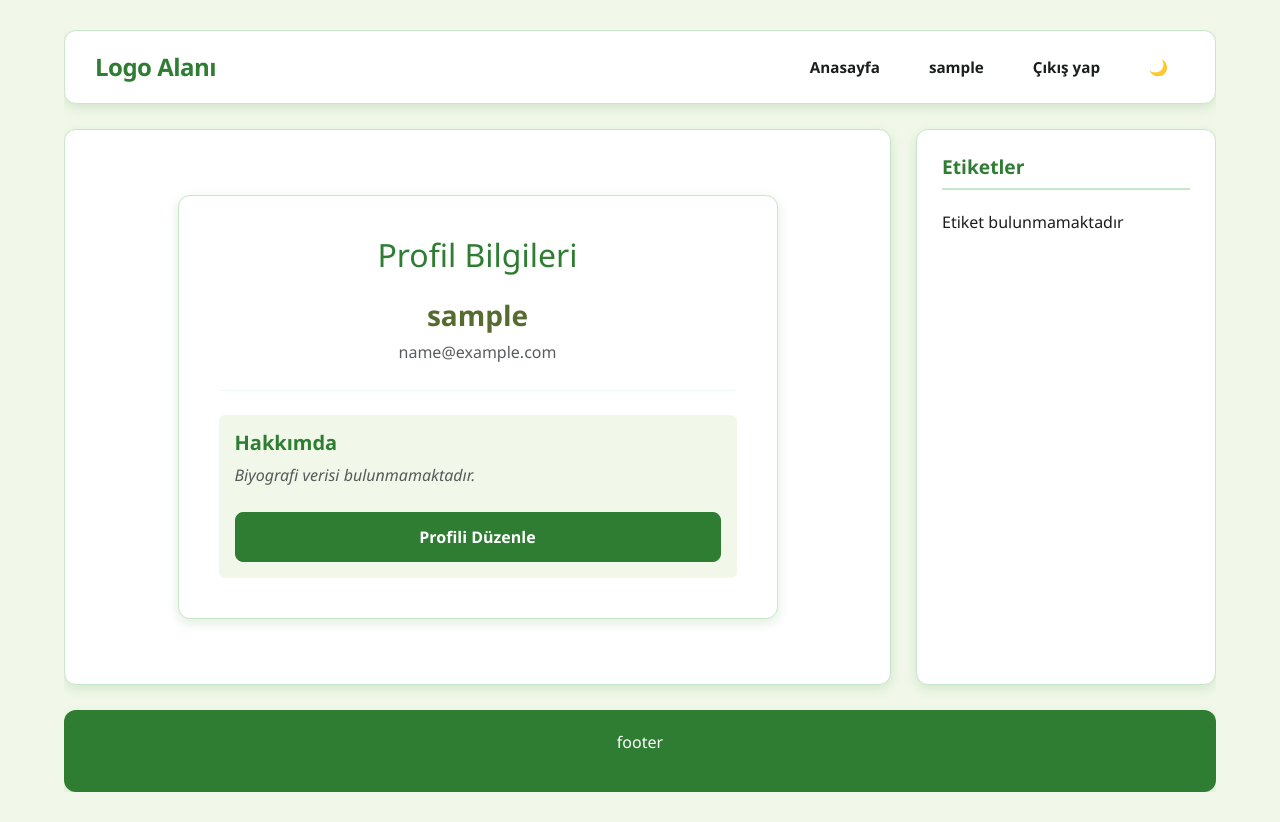
After one commit to xet0s/News-Blog-website, a Django app: page /profile/ in a window 1280 px wide. The commit adds this page. Run offline with Django 5.2, Linux system fonts and the light colour scheme; the visitor is signed in with stand-in values (Sample User, id 1); data that the repository does not hold is empty.

Commit message:
profil sayfası yazıldı. Kullanıcı resmi sonradan eklenicek

```diff
--- a/blog/admin.py
+++ b/blog/admin.py
@@ -1,5 +1,5 @@
 from django.contrib import admin
-from .models import Tag, Content
+from .models import Tag, Content,Profile
 from django.utils.html import format_html
 # Register your models here.
 
@@ -29,3 +29,6 @@ class admin_Content(admin.ModelAdmin):
         if not obj.pk:                  # Yeni bir nesne oluşturuluyorsa
             obj.author = request.user   # Yazar, o an giriş yapan kullanıcıdır
         super().save_model(request, obj, form, change)
+
+class admin_Profile(admin.ModelAdmin):
+    admin.site.register(Profile)
--- a/blog/apps.py
+++ b/blog/apps.py
@@ -4,3 +4,6 @@ from django.apps import AppConfig
 class BlogConfig(AppConfig):
     default_auto_field = 'django.db.models.BigAutoField'
     name = 'blog'
+
+    def ready(self):
+        import blog.signals
--- a/blog/models.py
+++ b/blog/models.py
@@ -46,3 +46,9 @@ class Content(models.Model):
     class Meta:
 
         ordering=["-created_at"]                                #nasıl sıralanacağını belirleyen kısım
+
+class Profile(models.Model):
+    user=models.OneToOneField(User, on_delete=models.CASCADE)
+    bio=models.TextField(max_length=500,blank=True,null=True)
+    def __str__(self):
+        return f"{self.user.username} Profili"
--- /dev/null
+++ b/blog/signals.py
@@ -0,0 +1,13 @@
+from django.db.models.signals import post_save
+from django.contrib.auth.models import User
+from django.dispatch import receiver
+from .models import Profile
+
+@receiver(post_save,sender=User)
+def created_profile(sender,instance,created,**kwargs):
+    if created:
+        Profile.objects.create(user=instance)
+
+@receiver(post_save,sender=User)
+def save_profile(sender,instance,**kawrgs):
+    instance.profile.save()
--- a/blog/urls.py
+++ b/blog/urls.py
@@ -11,6 +11,9 @@ urlpatterns = [
 
     path('tag/<slug:tag_slug>', views.content_by_tag,name="content_by_tag"),    #filtre
 
-    path("icerik_ekle/",blog_views.add_content,name="add_content"),
+    path("add_content/",blog_views.add_content,name="add_content"),     #içerik ekleme ekranı
+
+    path("profile/",blog_views.profile,name="profile"),             #profil ekranı
+    path("profile/edit/",blog_views.update_profile,name="update_profile")#profil düzenleme
 
 ]
--- a/blog/views.py
+++ b/blog/views.py
@@ -6,7 +6,7 @@ from django.contrib.auth.decorators import login_required
 from django.core.exceptions import PermissionDenied
 from django.contrib import messages
 from django.core.paginator import Paginator
-
+from .forms import ProfileUpdateForm
 # Create your views here.
 ITEM_PER_PAGE=6 #Her sayfada gösterilecek post miktarı
 
@@ -79,3 +79,23 @@ def add_content(request):
     else:
         form=ContentForm()
     return render(request, "blog/add_content.html",{"form":form}) #template gönderir
+
+@login_required
+def profile(request):
+    return render(request,"blog/profile.html")
+
+@login_required
+def update_profile(request):
+    if request.method=="POST":
+        form=ProfileUpdateForm(request.POST, instance=request.user.profile)
+
+        if form.is_valid():
+            form.save()
+            messages.success(request,"Profil başarıyla güncellendi")
+            return redirect("profile")
+    else:
+        form=ProfileUpdateForm(instance=request.user.profile)
+
+    return render(request,"blog/update_profile.html",{
+        "form":form,
+        })
--- a/static/css/style.css
+++ b/static/css/style.css
@@ -183,6 +183,10 @@ aside h3 {
     margin-bottom: 20px;
 }
 
+.aside-btn{
+    background-color: var(--bg-body);
+    color: var(--text-main);
+}
 /* FOOTER */
 footer {
     grid-area: footer;
@@ -300,6 +304,7 @@ footer {
     max-width: 600px;
     margin: 40px auto; /* Ortala */
     padding: 40px;
+    color: var(--text-muted);
 }
 
 .form-container h2 {
--- a/templates/base.html
+++ b/templates/base.html
@@ -33,7 +33,7 @@
                                 {% endif %}
                             {% endfor %}
                         {% endif %}
-                    <a href="#" class="nav-button">{{user.username}}</a>
+                    <a href="{% url 'profile' %}" class="nav-button">{{user.username}}</a>
                         <form action="{% url 'logout' %}" method="post" style="display: inline;">
                             {%csrf_token%}
                             <button type="submit" class="nav-button">Çıkış yap</button>
@@ -54,7 +54,7 @@
                 <h3>Etiketler</h3>
                 <div class="list-group mt-3">
                     {% for tag in ALL_TAGS %}
-                    <a href="{% url 'content_by_tag' tag.slug%}" class="list-group-item list-group-item-action">{{tag.name}}</a>
+                    <a href="{% url 'content_by_tag' tag.slug%}" class="aside-btn list-group-item list-group-item-action">{{tag.name}}</a>
                 {% empty %}
                     <p>Etiket bulunmamaktadır</p>
                 {% endfor %}
--- /dev/null
+++ b/templates/blog/profile.html
@@ -0,0 +1,27 @@
+{% extends "base.html"%}
+{%block title%}Profilim{%endblock title%}
+
+{%block content%}
+
+<div class="form-container text-center">
+    <h2 class="mb-4" style="color: var(--primary);">Profil Bilgileri</h2>
+
+    <h3 class="fw-bold">{{user.username}}</h3>
+    <p class="text-muted mb-4 " style="color: var(--text-muted);">{{user.email}}</p>
+
+    <hr class="my-4" style="border-color: var(--border-color);">
+
+    <div class="text-start p-3 rounded" style="background-color: var(--bg-body);">
+        <h5 class="fw-bold" style="color: var(--primary)">Hakkımda</h5>
+        {% if user.profile.bio %}
+            <p class="mb-0" style="color: var(--text-main);">{{user.profile.bio}}</p>
+        {% else %}
+            <p class="text-muted mb-0 fst-italic" style="color: var(--text-muted);">Biyografi verisi bulunmamaktadır.</p>
+        {% endif %}
+
+        <div class="mt-4">
+            <a href="{% url 'update_profile' %}" class="btn btn-primary px-5">Profili Düzenle</a>
+        </div>
+    </div>
+</div>
+{% endblock content %}
```
Also changed, not shown: blog/forms.py (+13 -1 lines), templates/blog/update_profile.html (added, +37 -0 lines), blog/migrations/0004_profile.py (added).
